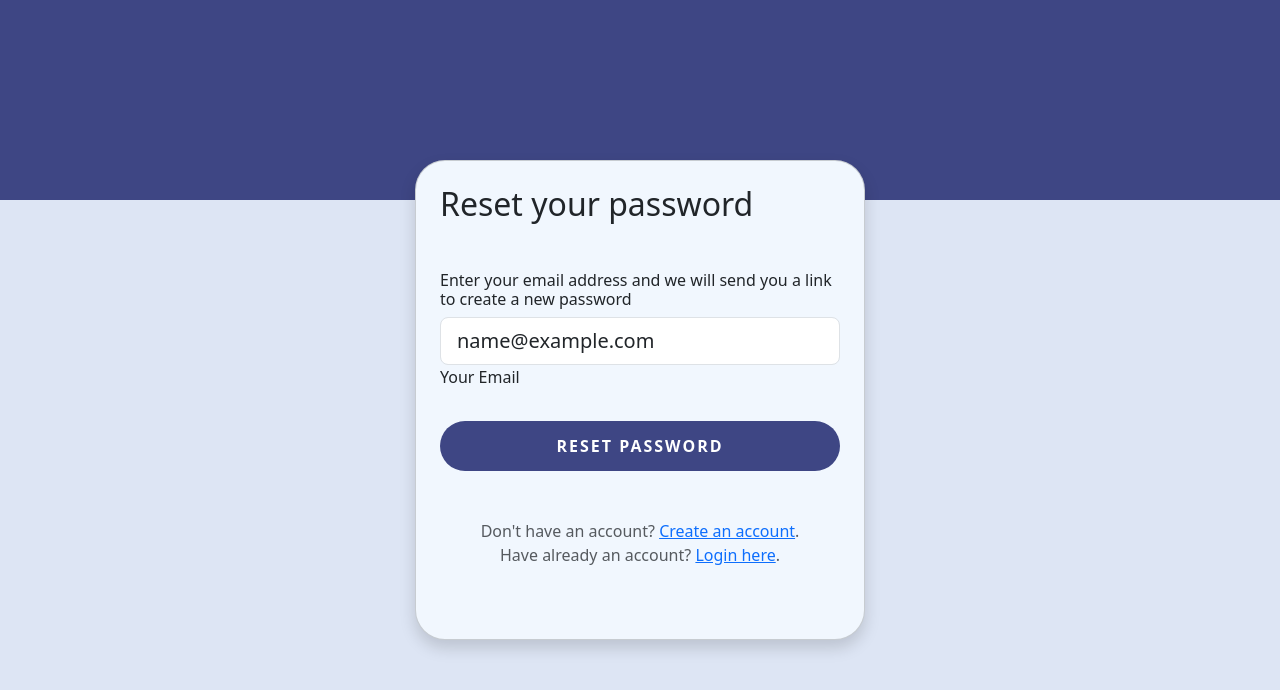
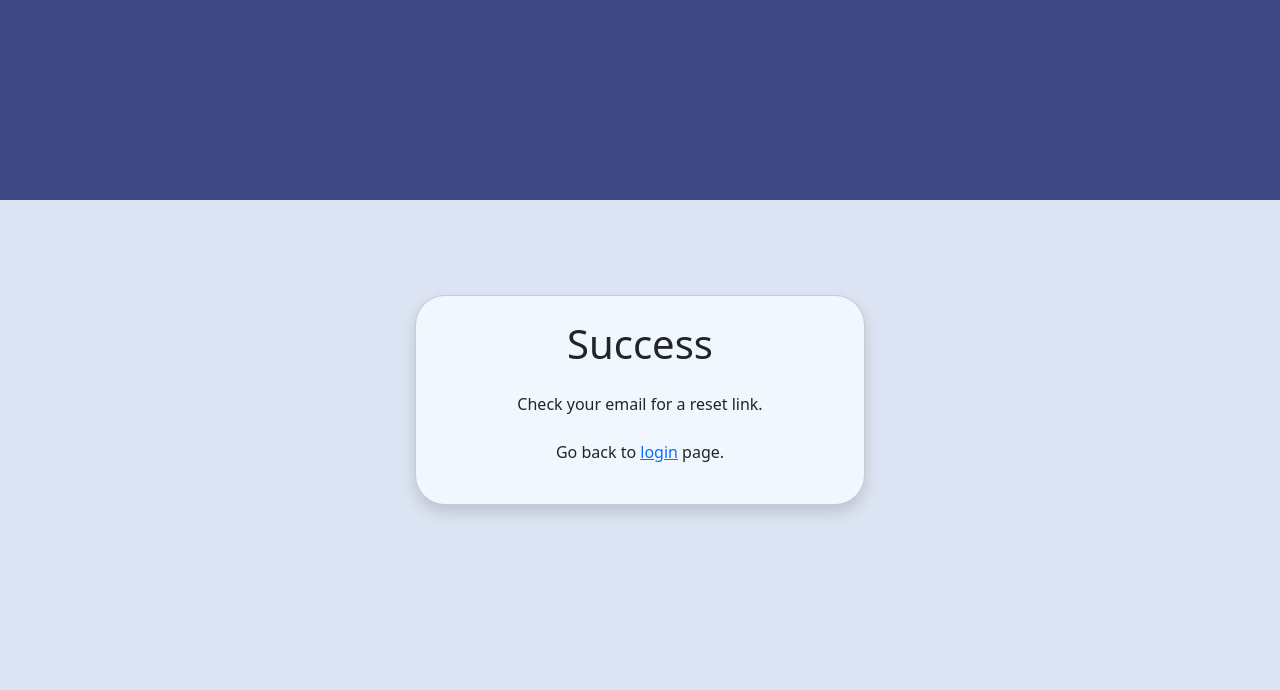
Before and after one commit to andreastr99/Simple-web-application, a React (Create React App) app in the folder client/simple-web-application/: page /forget-password in a window 1280 px wide. Both pictures are taken after typing "name@example.com" into the empty fields and a click on the button "RESET PASSWORD". Shown: the top 690 px of the page. Built offline with nearby package versions, Linux system fonts and the light colour scheme.

Commit message:
forgetpasswordpage

```diff
--- a/client/simple-web-application/src/pages/ForgetPasswordPage.js
+++ b/client/simple-web-application/src/pages/ForgetPasswordPage.js
@@ -6,6 +6,7 @@ import { Link } from 'react-router-dom'
 export default function ForgetPasswordPage() {
 
     const [email, setEmail] = useState("");
+    const [success, setSuccess] = useState(false);
 
     const handleInput = (e) => {
         setEmail(prevData => ({ ...prevData, [e.target.name]: [e.target.value] }))
@@ -13,6 +14,7 @@ export default function ForgetPasswordPage() {
 
     const handleSubmit = (e) => {
         e.preventDefault();
+        setSuccess(true);
         console.log(email)
     }
 
@@ -24,6 +26,15 @@ export default function ForgetPasswordPage() {
                         <div className="col-12 col-md-9 col-lg-7 col-xl-5">
                             <div className="card border-radius shadow" style={{ "background": "#f1f7fe", "maxWidth": "450px", "margin": "auto" }}>
                                 <div className="card-body p-4">
+                                    {success ? (
+                                        <div className='text-center'>
+                                            <h1 className="mb-4">Success</h1>
+                                            <p className="mb-4">Check your email for a reset link.</p>
+                                            <p>
+                                                Go back to <Link to="/">login</Link> page.
+                                            </p>
+                                        </div>
+                                    ) : (
                                         <form action="/" onSubmit={handleSubmit}>
 
                                             <h2 className="mb-5">Reset your password</h2>
@@ -44,7 +55,7 @@ export default function ForgetPasswordPage() {
                                             </div>
 
                                         </form>
-
+                                    )}
                                 </div>
                             </div>
                         </div>
```
Lines whose indentation alone changed are shown as unchanged.
